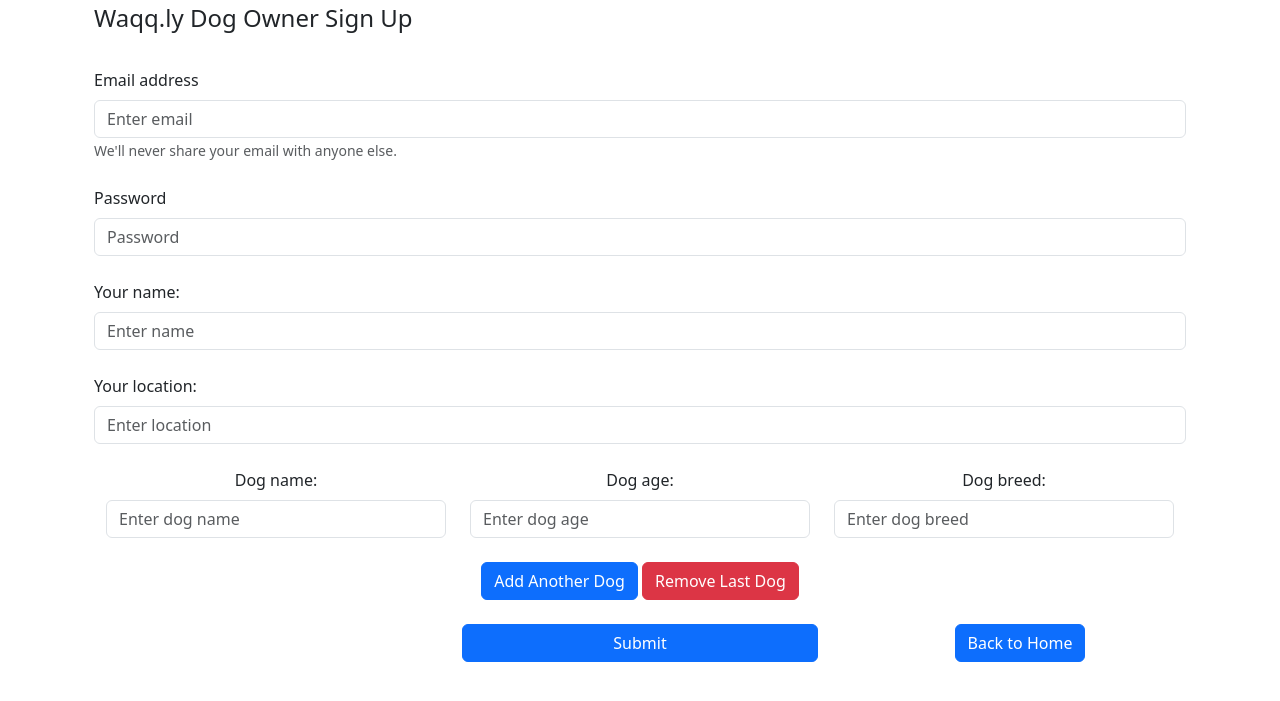
After one commit to nesskorin/wagglyapp, a PHP site: page /userreg.php in a window 1280 px wide. The commit adds this page. Shown: the top 701 px of the page. Run offline with PHP 8.4, Linux system fonts and the light colour scheme.

Commit message:
pages created

```diff
--- a/api/index.php
+++ b/api/index.php
@@ -1,10 +1,6 @@
 <?php
 
-$users = [
-    ['id' => 1, 'name' => 'Alice'],
-    ['id' => 2, 'name' => 'Bob'],
-    ['id' => 3, 'name' => 'Charlie']
-];
+
 
 $method = $_SERVER['REQUEST_METHOD'];
 $endpoint = $_SERVER['REQUEST_URI'];
--- a/header.php
+++ b/header.php
@@ -5,7 +5,7 @@
   <head>
     <meta charset="utf-8">
     <meta name="viewport" content="width=device-width, initial-scale=1">
-    <title>Bootstrap demo</title>
+    <title>Welcome to Waqq.ly</title>
     <link href="https://cdn.jsdelivr.net/npm/bootstrap@5.3.3/dist/css/bootstrap.min.css" rel="stylesheet" integrity="sha384-QWTKZyjpPEjISv5WaRU9OFeRpok6YctnYmDr5pNlyT2bRjXh0JMhjY6hW+ALEwIH" crossorigin="anonymous">
     <link href="css/bootstrap.min.css">
     </head>
--- /dev/null
+++ b/userreg.php
@@ -0,0 +1,106 @@
+<?php
+include('header.php');
+?>
+<div class="container px-4">
+  <div class="row gx-5">
+    <div class="col">
+<form>
+  <fieldset>
+    <legend>Waqq.ly Dog Owner Sign Up</legend>
+    <div>
+      <label for="exampleInputEmail1" class="form-label mt-4">Email address</label>
+      <input type="email" class="form-control" id="exampleInputEmail1" aria-describedby="emailHelp" placeholder="Enter email">
+      <small id="emailHelp" class="form-text text-muted">We'll never share your email with anyone else.</small>
+    </div>
+    <div>
+      <label for="exampleInputPassword1" class="form-label mt-4">Password</label>
+      <input type="password" class="form-control" id="exampleInputPassword1" placeholder="Password" autocomplete="off">
+    </div>
+    <div>
+      <label for="inputName" class="form-label mt-4">Your name:</label>
+      <input type="text" class="form-control" id="inputName" placeholder="Enter name">
+    </div>
+    <div>
+      <label for="inputLocation" class="form-label mt-4">Your location:</label>
+      <input type="text" class="form-control" id="inputLocation" placeholder="Enter location">
+    </div>
+    <div class="container text-center">
+        <div id="dogForm">
+            <div class="row">
+                <div class="col">
+                    <label for="inputDogName" class="form-label mt-4">Dog name:</label>
+                    <input type="text" class="form-control" name="dogName[]" placeholder="Enter dog name">
+                </div>
+                <div class="col">
+                    <label for="inputDogAge" class="form-label mt-4">Dog age:</label>
+                    <input type="text" class="form-control" name="dogAge[]" placeholder="Enter dog age">
+                </div>
+                <div class="col">
+                    <label for="inputDogBreed" class="form-label mt-4">Dog breed:</label>
+                    <input type="text" class="form-control" name="dogBreed[]" placeholder="Enter dog breed">
+                </div>
+            </div>
+        </div>
+        <button class="btn btn-primary mt-4" onclick="duplicateDog(event)">Add Another Dog</button>
+        <button class="btn btn-danger mt-4" onclick="removeLastDog(event)">Remove Last Dog</button>
+        <br />
+        <br />
+    </div>
+</div>
+<div class="container text-center">
+  <div class="row">
+    <div class="col">
+    </div>
+    <div class="col">
+    <button type="submit" class="btn btn-primary w-100">Submit</button>
+    </div>
+    <div class="col text-right">
+    <a href="index.php" class="btn btn-primary">Back to Home</a>
+    </div>
+  </div>
+</div>
+</fieldset>
+</form>
+</div>
+</div>
+</div>
+
+
+<script>
+    function duplicateDog(event) {
+      event.preventDefault();
+
+      // Get the dog form element
+      var dogForm = document.getElementById('dogForm');
+
+      // Clone the first row of dog information
+      var clonedRow = dogForm.firstElementChild.cloneNode(true);
+
+      // Clear input values in the cloned row
+      var inputs = clonedRow.querySelectorAll('input[type="text"]');
+      inputs.forEach(function(input) {
+        input.value = '';
+      });
+
+      // Append the cloned row to the dog form
+      dogForm.appendChild(clonedRow);
+    }
+
+    function removeLastDog(event) {
+        event.preventDefault();
+      // Get the dog form element
+      var dogForm = document.getElementById('dogForm');
+
+      // Get all the rows of dog information
+      var rows = dogForm.querySelectorAll('.row');
+
+      // If there's only one row (the original row), do nothing
+      if (rows.length <= 1) return;
+
+      // Remove the last row of dog information
+      dogForm.removeChild(rows[rows.length - 1]);
+    }
+  </script>
+<?php
+include('footer.php');
+?>
```
